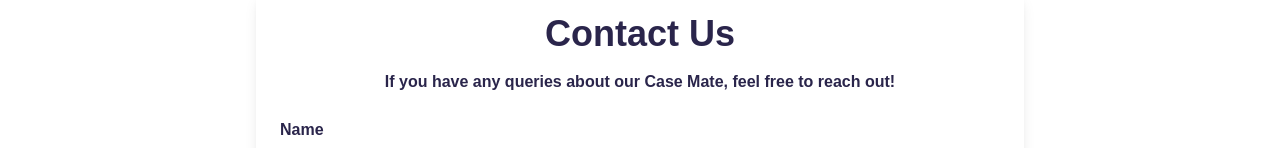
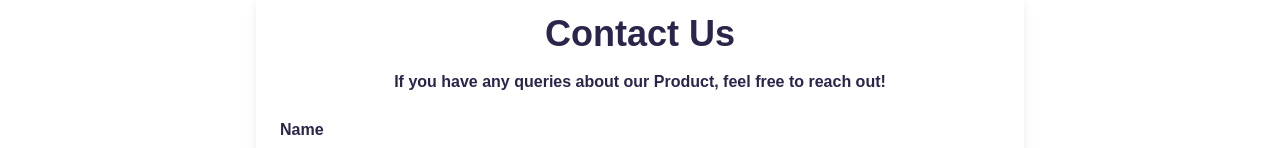
Before and after one commit to RafihaSiddiqui6/Hackathon-figma-E-commerce, a Next.js app: page /contact in a window 1280 px wide. Shown: the part 156-304 px from the top of the page. Built offline with nearby package versions, Linux system fonts and the light colour scheme.

Commit message:
Update page.tsx

```diff
--- a/src/app/contact/page.tsx
+++ b/src/app/contact/page.tsx
@@ -40,7 +40,7 @@ const ContactForm: React.FC = () => {
     <div className="max-w-3xl mx-auto p-6 bg-white shadow-lg rounded-lg">
       <h2 className="text-4xl font-bold text-[#2A254B] text-center mb-4">Contact Us</h2>
       <p className="text-center font-bold text-[#2A254B] hover:text-gray-600 mb-6 ">
-        If you have any queries about our Case Mate, feel free to reach out!
+        If you have any queries about our Product, feel free to reach out!
       </p>
       <form onSubmit={handleSubmit} className="space-y-6">
         <div className="form-group">
```
